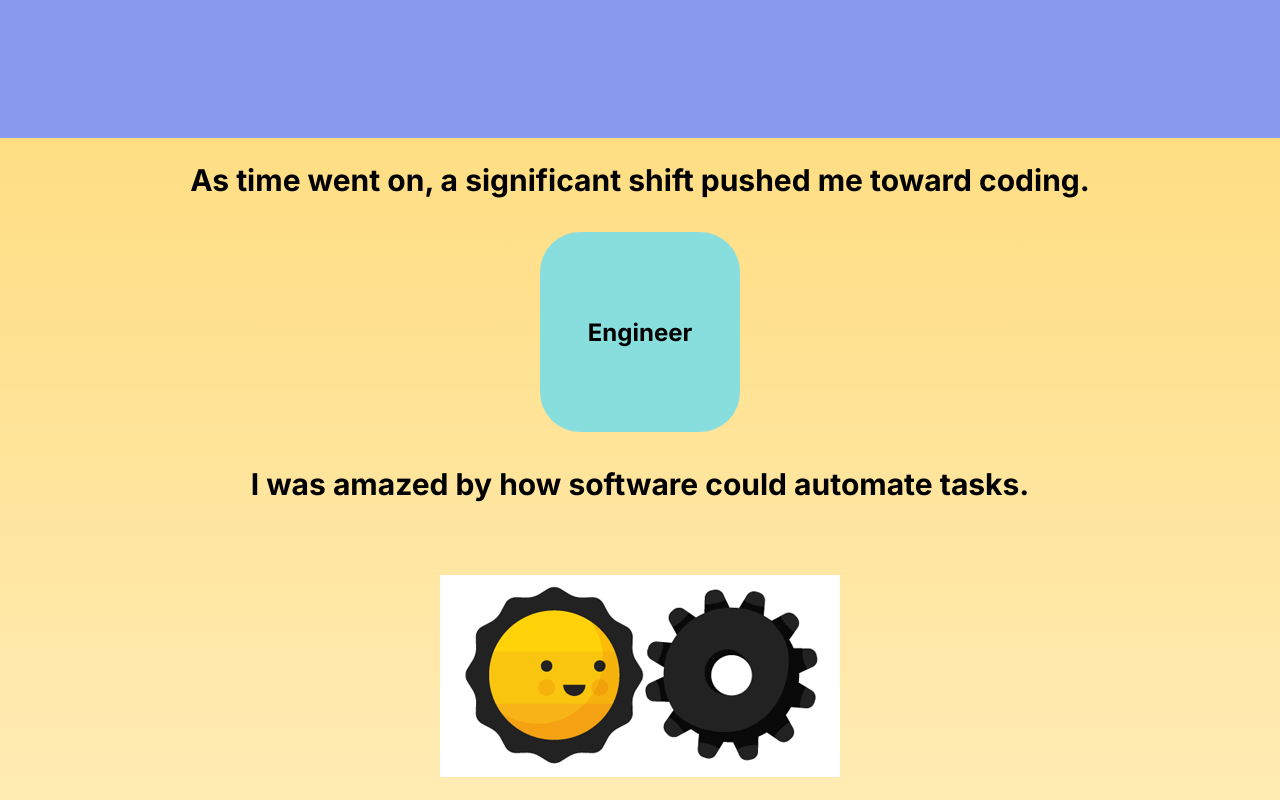
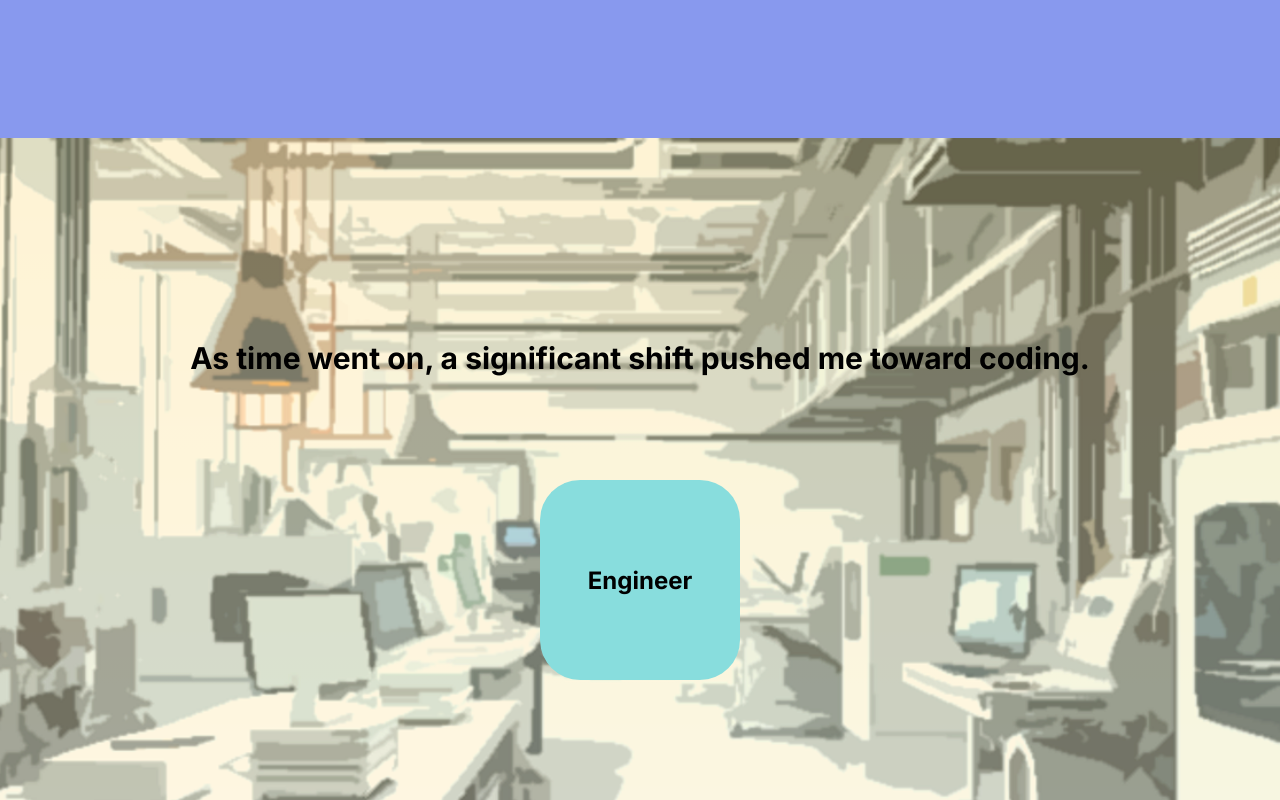
Before and after one commit to diamondcodebase/ox-app, a Next.js app: page /aboutMe in a window 1280 px wide. Shown: the part 1620-2420 px from the top of the page. Built offline with nearby package versions, Linux system fonts and the light colour scheme.

Commit message:
modify RotateSquareButton component and section4

```diff
--- a/src/components/RotateSquareButton.js
+++ b/src/components/RotateSquareButton.js
@@ -1,7 +1,7 @@
-import { motion, useCycle } from "framer-motion";
+import { motion, AnimatePresence } from "framer-motion";
 import { useState } from "react";
 
-export default function RotateSquareButton() {
+export default function RotateSquareButton({displayText}) {
     const [isRotated, setIsRotated] = useState(false);
 
     const handleClick = () => {
@@ -11,6 +11,26 @@ export default function RotateSquareButton() {
     const softwareDeveloper = "Software Developer";
 
     return (
+        <motion.div className="flex flex-col items-center justify-between"
+            initial={{ opacity: 0 }}
+            animate={{ opacity: 1 }}
+            exit={{ opacity: 0 }}
+            transition={{ duration: 0.5 }}
+            style={{
+                height: '100vh',
+                display: 'flex',
+                justifyContent: 'center',
+                alignItems: 'center',
+                backgroundImage: isRotated?
+                'url("./software_develop.png")'
+                : 'url("./engineer_lab.png")',
+                backgroundSize: 'cover',
+                backgroundPosition: 'center',
+            }}
+        >
+            <div className='text-xl sm:text-3xl font-bold p-3 m-3'>
+                { displayText }
+            </div>
             <motion.div
                 className="flex flex-col items-center justify-center"
                 style={{
@@ -26,7 +46,7 @@ export default function RotateSquareButton() {
                     scale: isRotated ? 1.5 : 1,
                     backgroundColor: isRotated? "#dd4" : "#8dd",
                     padding: isRotated ? 10 : 10,
-                margin: isRotated ? 10 : 10,
+                    margin: isRotated ? 80 : 80,
                 }}
                 transition={{
                     duration: 0.5,
@@ -49,5 +69,8 @@ export default function RotateSquareButton() {
                     {isRotated ? "Software Developer" : "Engineer" }
                 </motion.div>
             </motion.div>
+
+        </motion.div>
+
     );
 }
--- a/src/components/Section4.js
+++ b/src/components/Section4.js
@@ -3,13 +3,13 @@ import RotateSquareButton from "@/components/RotateSquareButton";
 
 export default function Section4({displayText}) {
     return (
-      <div className="flex flex-col items-center justify-between">
-        <div className='text-xl sm:text-3xl font-bold p-3 m-3'>
-            { displayText }
-        </div>
-        <div className=''>
-            <RotateSquareButton />
-        </div>
-      </div>
+      // <div className="flex flex-col items-center justify-between">
+      //   <div className='text-xl sm:text-3xl font-bold p-3 m-3'>
+      //       { displayText }
+      //   </div>
+      //   <div className=''>
+            <RotateSquareButton displayText={displayText}/>
+      //   </div>
+      // </div>
     );
   }
```
Also changed, not shown: public/engineer_lab.png (added), public/software_develop.png (added). Lines whose indentation alone changed are shown as unchanged.
